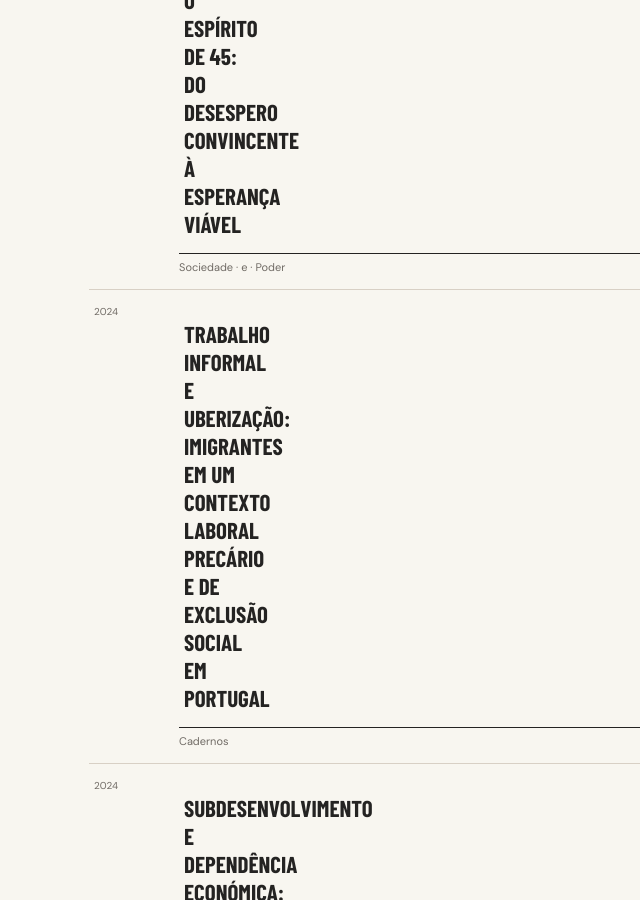
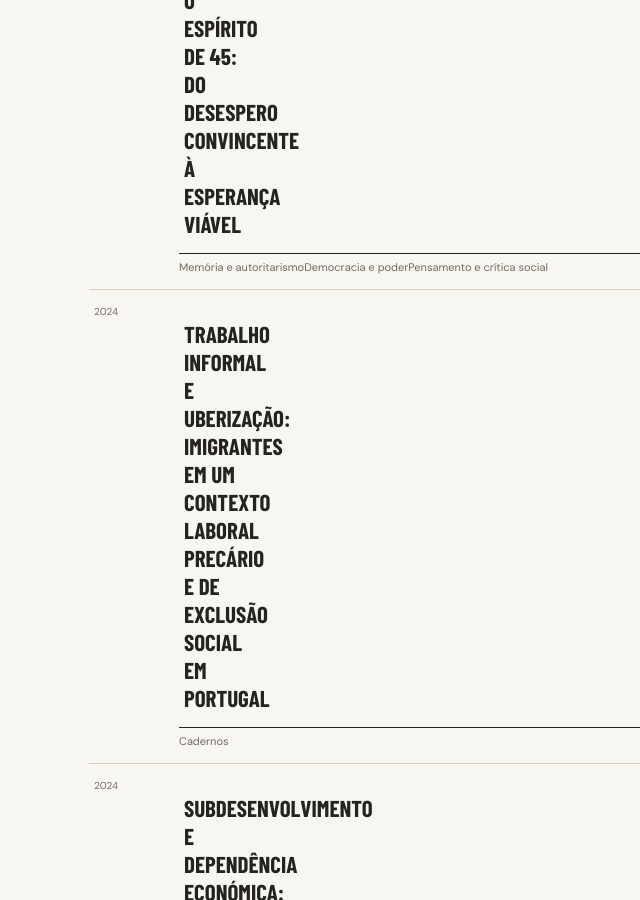
Before and after one commit to gmonteiropolli-design/Margens-da-Polis, a Jekyll site: the page built from indice-tematico/index.html, in a window 1280 px wide and 900 px high, scrolled down 1477 px. Shown: the whole window, without its empty margins (26-666 px from the left). Built offline with Jekyll 4.4.1, drawn with Linux system fonts in a browser that asks for light colours; some web fonts are replaced.

```diff
--- a/_posts/2026-11-09-o-espirito-de-45-do-desespero-convincente-a-esperanca-viavel.md
+++ b/_posts/2026-11-09-o-espirito-de-45-do-desespero-convincente-a-esperanca-viavel.md
@@ -2,6 +2,11 @@
 title: "O Espírito de 45: do desespero convincente à esperança viável"
 date: 2024-12-30
 categories: Sociedade e Poder
+temas:
+  - "Memória e autoritarismo"
+  - "Democracia e poder"
+  - "Pensamento e crítica social"
+
 author: Giulia Polli
 description: A partir da verificação do baixo poder de mobilização da esquerda
   no contexto portugues, o texto propõe realizar um paralelo entre o cenário
```
